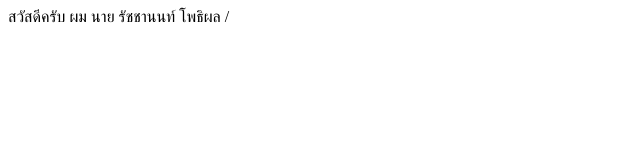
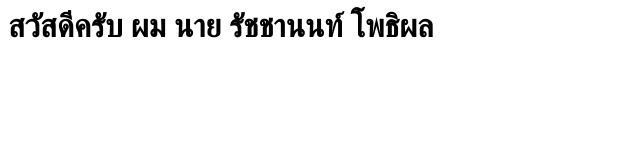
Before and after one commit to ratchanonpot-commits/Chanon-Portfolio, a plain HTML site: page index.html in a window 1280 px wide. Shown: the whole page, without its empty margins (0-640 px from the left). Drawn offline with Linux system fonts and the light colour scheme.

Commit message:
Update index.html

```diff
--- a/index.html
+++ b/index.html
@@ -1 +1,3 @@
-<p> สวัสดีครับ ผม นาย รัชชานนท์ โพธิผล /</p>
+<h1>
+<p> สวัสดีครับ ผม นาย รัชชานนท์ โพธิผล </p>
+</h1>
```
